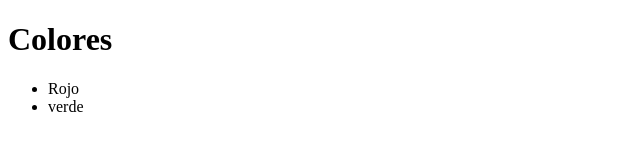
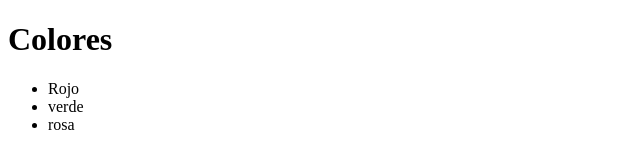
Before and after one commit to Becca-7528/primer-proyecto, a plain HTML site: page index.html in a window 1280 px wide. Shown: the full height of the page, 0-640 px from the left. Drawn offline with Linux system fonts and the light colour scheme.

Commit message:
Agregado el color rosa

```diff
--- a/index.html
+++ b/index.html
@@ -11,6 +11,7 @@
    <ul>
        <li>Rojo</li>
        <li>verde</li>
+       <li>rosa</li>
 
 
    </ul>
```
